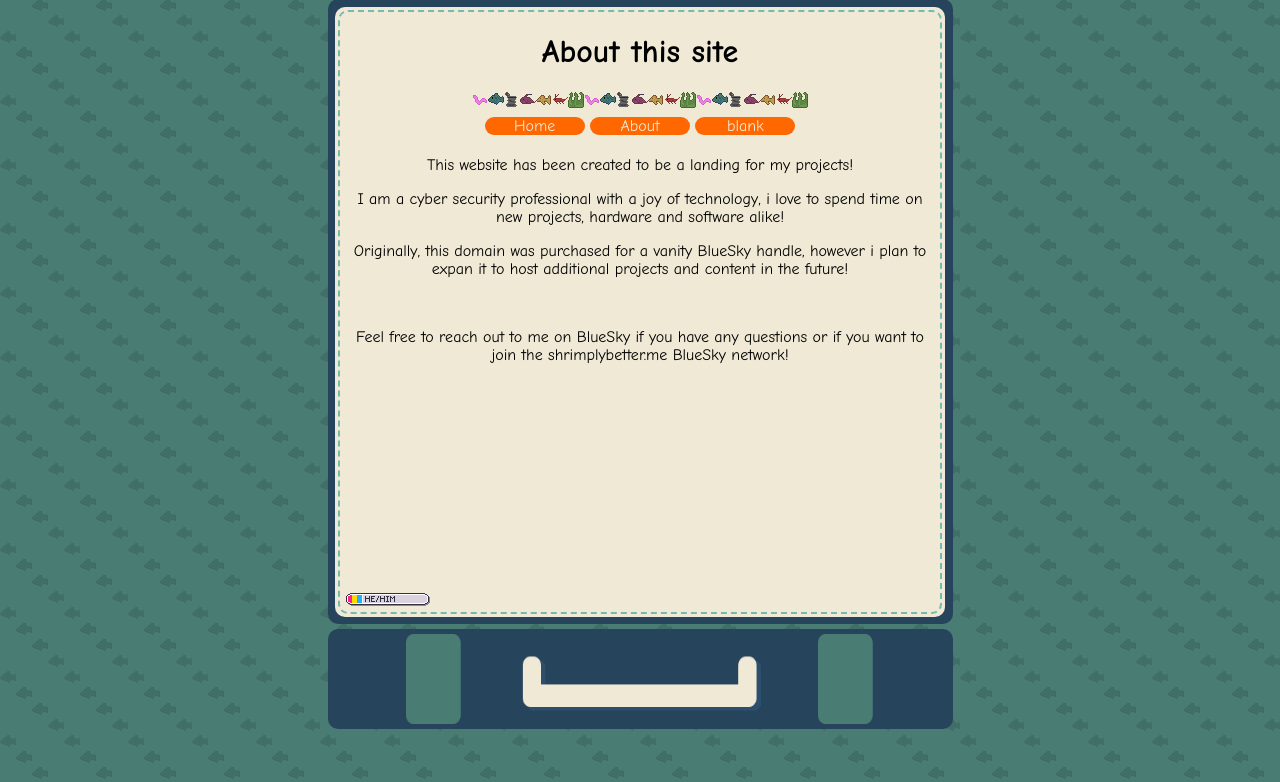
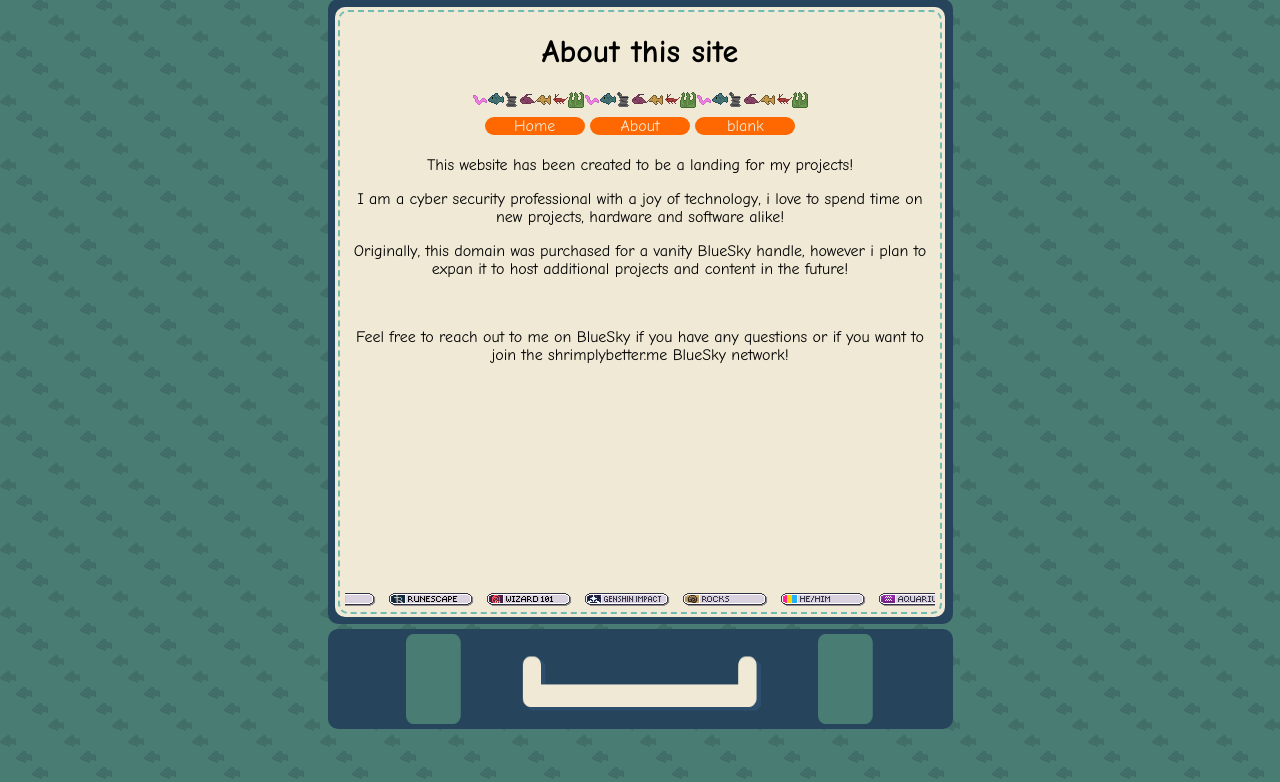
Before and after one commit to SpaceSnek/Containerized-Neocities-Flask, a Flask app: page /about/ in a window 1280 px wide. Shown: the part 34-816 px from the top of the page. Run offline with Flask 3, Linux system fonts and the light colour scheme.

Commit message:
Badge styling

```diff
--- a/static/style.css
+++ b/static/style.css
@@ -115,10 +115,37 @@
 .badges {
     display: flex;
     padding: 5px;
-    position: absolute;
-    bottom: 0;
+    position:absolute;
+    left:0;
+    right:0;
+    bottom:0;
+    width:100%;
+    box-sizing:border-box;
     justify-content: center;
     align-items: center;
+}
+.carousel {
+    width: 590px;
+    overflow: hidden;
+}
+.carousel-track {
+    display: flex;
+    gap: 12px;
+    align-items: center;
+    animation: marquee 18s linear infinite;
+}
+.carousel-track img {
+    height: auto;
+    display: block;
+    user-select: none;
+}
+.carousel:hover .carousel-track, .carousel:focus .carousel-track {
+    animation-play-state: paused;
+}
+
+@keyframes marquee {
+from { transform: translateX(0); }
+to   { transform: translateX(-116%); }
 }
 /*Paragraph styling*/
 p {
--- a/templates/base.html
+++ b/templates/base.html
@@ -23,8 +23,26 @@
                         <a href="{{ url_for('blank') }}">blank</a>
                     </div>
                     {% block content %}{% endblock %}
-                    <div class ="badges">
-                        <img src="{{ url_for('static', filename='Assets/badges/panman.png') }}">
+                    <div class="badges">
+                        <div class="carousel" aria-label="badge carousel" tabindex="0">
+                            <div class="carousel-track">
+                                <img src="{{ url_for('static', filename='Assets/badges/panman.png') }}">
+                                <img src="{{ url_for('static', filename='Assets/badges/aquarius.png') }}">
+                                <img src="{{ url_for('static', filename='Assets/badges/dragon.png') }}">
+                                <img src="{{ url_for('static', filename='Assets/badges/runescape.png') }}">
+                                <img src="{{ url_for('static', filename='Assets/badges/wizard101.png') }}">
+                                <img src="{{ url_for('static', filename='Assets/badges/genshin.png') }}">
+                                <img src="{{ url_for('static', filename='Assets/badges/rocks.png') }}">
+                                <!-- duplicate set for seamless looping -->
+                                <img src="{{ url_for('static', filename='Assets/badges/panman.png') }}">
+                                <img src="{{ url_for('static', filename='Assets/badges/aquarius.png') }}">
+                                <img src="{{ url_for('static', filename='Assets/badges/dragon.png') }}">
+                                <img src="{{ url_for('static', filename='Assets/badges/runescape.png') }}">
+                                <img src="{{ url_for('static', filename='Assets/badges/wizard101.png') }}">
+                                <img src="{{ url_for('static', filename='Assets/badges/genshin.png') }}">
+                                <img src="{{ url_for('static', filename='Assets/badges/rocks.png') }}">
+                            </div>
+                        </div>
                     </div>
                 </div>
             </div>
```
Also changed, not shown: static/Assets/badges/aquarius.png (added), static/Assets/badges/dragon.png (added), static/Assets/badges/genshin.png (added), static/Assets/badges/rocks.png (added), static/Assets/badges/runescape.png (added), static/Assets/badges/wizard101.png (added).
